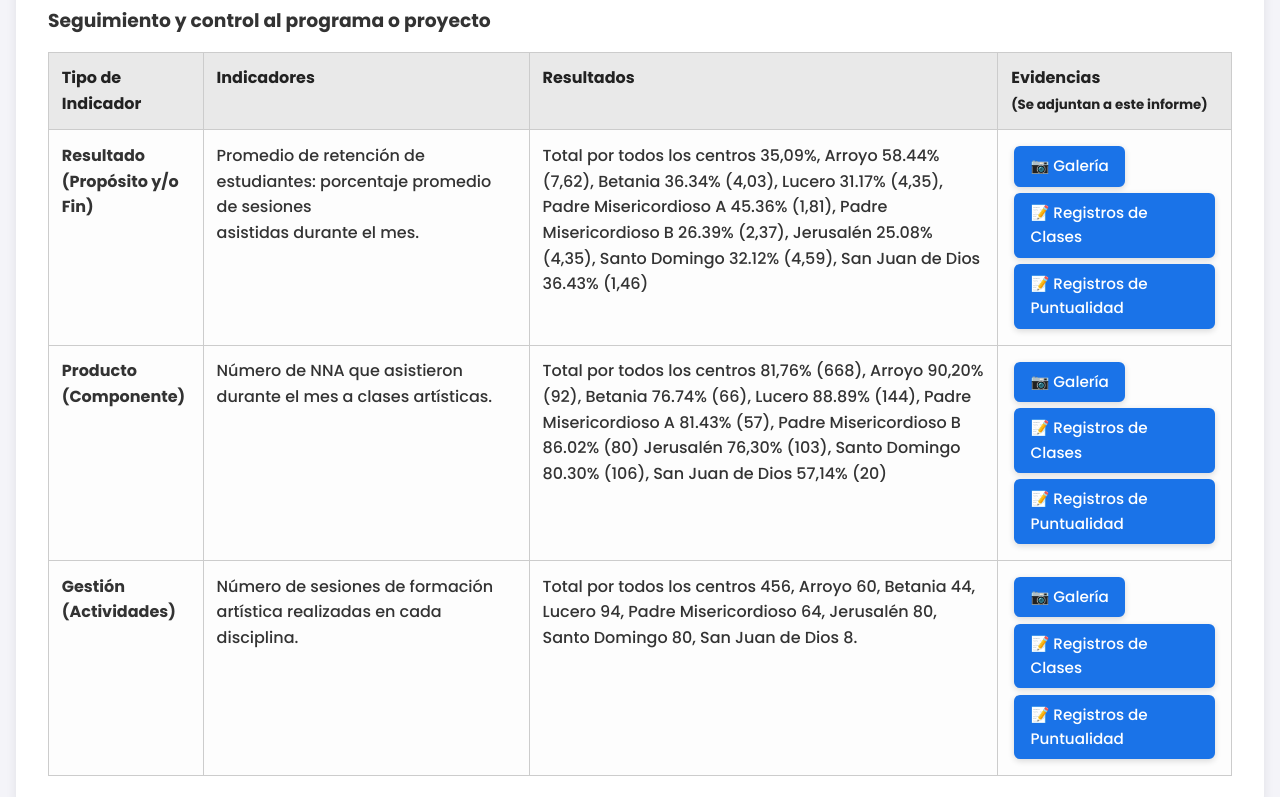
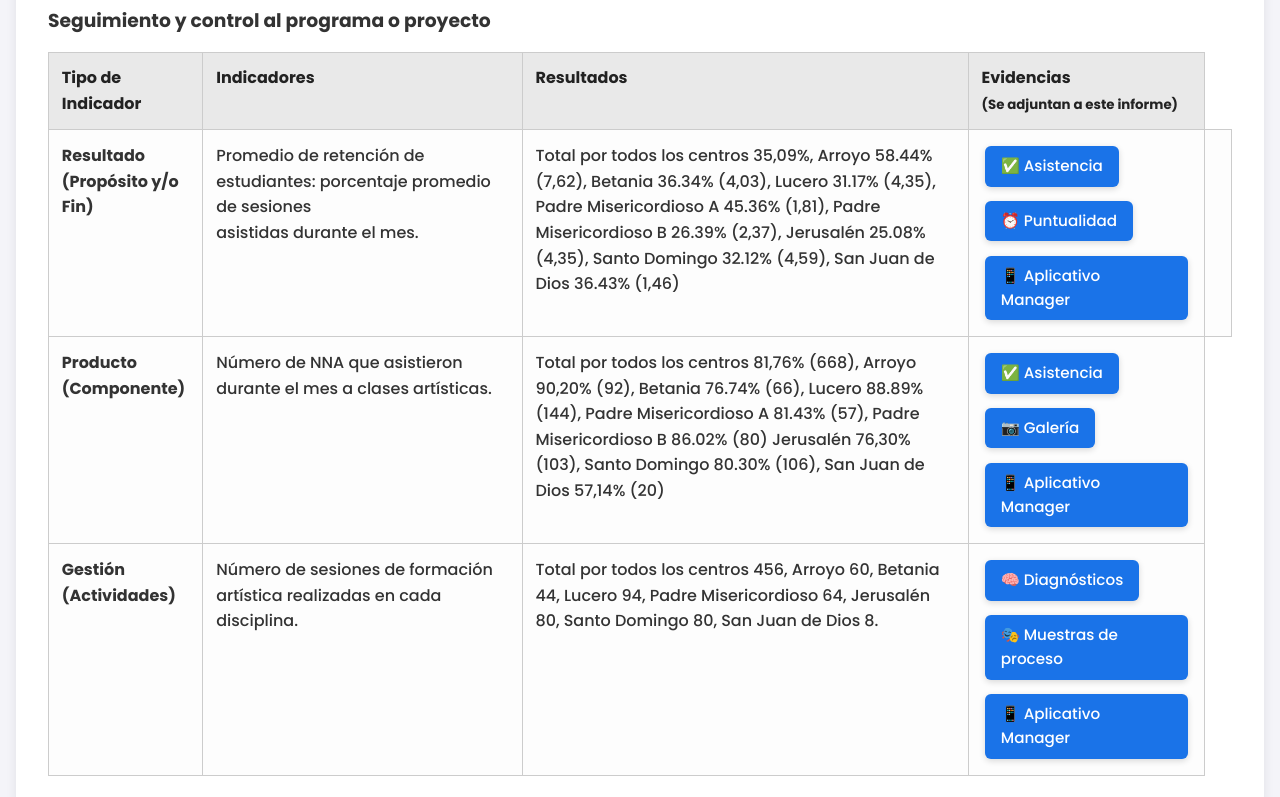
Before and after one commit to Musicala/informedegestionmayo, a plain HTML site: page index.html in a window 1280 px wide. Shown: the part 1180-1977 px from the top of the page. Drawn offline with Linux system fonts and the light colour scheme.

Commit message:
Update index.html

```diff
--- a/index.html
+++ b/index.html
@@ -136,96 +136,39 @@
               <td><strong>Resultado<br>(Propósito y/o Fin)</strong></td>
               <td>Promedio de retención de estudiantes: porcentaje promedio de sesiones asistidas durante el mes.</td>
               <td>Total por todos los centros 35,09%, Arroyo 58.44% (7,62), Betania 36.34% (4,03), Lucero 31.17% (4,35), Padre Misericordioso A 45.36% (1,81), Padre Misericordioso B 26.39% (2,37), Jerusalén 25.08% (4,35), Santo Domingo 32.12% (4,59), San Juan de Dios 36.43% (1,46)</td>
-              <td>
-                <!-- Galería -->
-                <a
-                href="https://drive.google.com/drive/folders/1AC-BjyYXiEcB7_l5KynvKMdqSXEjxPyh?usp=drive_link"
-                target="_blank"
-                rel="noopener noreferrer"
-                class="btn-evidencias">
-                📷 Galería
-              </a>
-
-              <!-- Registros de Clases -->
-                <a
-                href="https://musicalaescuela.github.io/RegistrosFSACoordinaci-n/"
-                target="_blank"
-                rel="noopener noreferrer"
-                class="btn-evidencias">
-                📝 Registros de Clases
-              </a>
-
-              <!-- Registros de Puntualidad -->
-              <a
-              href="https://musicala.github.io/registropuntualidad/"
-              target="_blank"
-              rel="noopener noreferrer"
-              class="btn-evidencias">
-              📝 Registros de Puntualidad
+              <td class="evidencias-cell">
+              <div class="btn-group">
+                <a href="https://musicalaescuela.github.io/RegistrosFSACoordinaci-n/" class="btn-evidencias" target="_blank">✅ Asistencia</a>
+                <a href="https://musicala.github.io/registropuntualidad/" class="btn-evidencias" target="_blank">⏰ Puntualidad</a>
+                <a href="https://script.google.com/macros/s/AKfycbx7eookGndh90iXfS0w2DieoaqWkR9HWKGBrkZM9gM/dev" class="btn-evidencias" target="_blank">📱 Aplicativo Manager</a>
+              </div>
+            </td>
+            <td>
             </td>
             </tr>
             <tr>
               <td><strong>Producto<br>(Componente)</strong></td>
               <td>Número de NNA que asistieron durante el mes a clases artísticas.</td>
               <td>Total por todos los centros 81,76% (668), Arroyo 90,20% (92), Betania 76.74% (66), Lucero 88.89% (144), Padre Misericordioso A 81.43% (57),  Padre Misericordioso B 86.02% (80) Jerusalén 76,30% (103), Santo Domingo 80.30% (106), San Juan de Dios 57,14% (20) </td>
-              <td>
-                <!-- Galería -->
-                <a
-                href="https://drive.google.com/drive/folders/1AC-BjyYXiEcB7_l5KynvKMdqSXEjxPyh?usp=drive_link"
-                target="_blank"
-                rel="noopener noreferrer"
-                class="btn-evidencias">
-                📷 Galería
-              </a>
-
-              <!-- Registros de Clases -->
-                <a
-                href="https://musicalaescuela.github.io/RegistrosFSACoordinaci-n/"
-                target="_blank"
-                rel="noopener noreferrer"
-                class="btn-evidencias">
-                📝 Registros de Clases
-              </a>
-
-              <!-- Registros de Puntualidad -->
-              <a
-              href="https://musicala.github.io/registropuntualidad/"
-              target="_blank"
-              rel="noopener noreferrer"
-              class="btn-evidencias">
-              📝 Registros de Puntualidad
-            </a>
+              <td class="evidencias-cell">
+              <div class="btn-group">
+                <a href="https://musicalaescuela.github.io/RegistrosFSACoordinaci-n/" class="btn-evidencias" target="_blank">✅ Asistencia</a>
+                <a href="https://drive.google.com/drive/folders/1AC-BjyYXiEcB7_l5KynvKMdqSXEjxPyh?usp=drive_link" class="btn-evidencias" target="_blank">📷 Galería</a>
+                <a href="https://musicalaescuela.github.io/Manager" class="btn-evidencias" target="_blank">📱 Aplicativo Manager</a>
+              </div>
+            </td>
             </tr>
             <tr>
               <td><strong>Gestión<br>(Actividades)</strong></td>
               <td>Número de sesiones de formación artística realizadas en cada disciplina.</td>
               <td>Total por todos los centros 456, Arroyo 60, Betania 44, Lucero 94, Padre Misericordioso 64, Jerusalén 80, Santo Domingo 80, San Juan de Dios 8.</td>
-              <td>
-                <!-- Galería -->
-                <a
-                href="https://drive.google.com/drive/folders/1AC-BjyYXiEcB7_l5KynvKMdqSXEjxPyh?usp=drive_link"
-                target="_blank"
-                rel="noopener noreferrer"
-                class="btn-evidencias">
-                📷 Galería
-              </a>
-
-              <!-- Registros de Clases -->
-                <a
-                href="https://musicalaescuela.github.io/RegistrosFSACoordinaci-n/"
-                target="_blank"
-                rel="noopener noreferrer"
-                class="btn-evidencias">
-                📝 Registros de Clases
-              </a>
-
-              <!-- Registros de Puntualidad -->
-              <a
-              href="https://musicala.github.io/registropuntualidad/"
-              target="_blank"
-              rel="noopener noreferrer"
-              class="btn-evidencias">
-              📝 Registros de Puntualidad
+              <td class="evidencias-cell">
+              <div class="btn-group">
+                <a href="https://musicala.github.io/diagnosticos/" class="btn-evidencias" target="_blank">🧠 Diagnósticos</a>
+                <a href="https://musicala.github.io/muestras/" class="btn-evidencias" target="_blank">🎭 Muestras de proceso</a>
+                <a href="https://musicalaescuela.github.io/Manager" class="btn-evidencias" target="_blank">📱 Aplicativo Manager</a>
+              </div>
+            </td>
             </tr>
           </tbody>
         </table>
@@ -316,7 +259,7 @@
         <div class="comentarios-finales">
         <h3>Comentarios finales (si aplica)</h3>
         <p>
-          Durante este tercer mes, <strong>Musicala – Casa Kiwa</strong> ha fortalecido su labor gracias al compromiso constante de docentes, líderes de sede, coordinadores y familias. A pesar de la renovación parcial del equipo docente, los nuevos integrantes se integraron con rapidez y contribuyeron activamente a cada etapa del proyecto.
+          Durante este tercer mes, <strong>Musicala – Casas Kiwa</strong> ha fortalecido su labor gracias al compromiso constante de docentes, líderes de sede, coordinadores y familias. A pesar de la renovación parcial del equipo docente, los nuevos integrantes se integraron con rapidez y contribuyeron activamente a cada etapa del proyecto.
         </p>
         <p>Para mantener este impulso, proponemos:</p>
         <ol>
@@ -371,36 +314,29 @@
           </form>
 
           <div class="firmas-campos">
-          <!-- Primera columna -->
-          <div class="columna-firma">
-            <label><strong>Nombre:</strong></label>
-            <input type="text" value="Jimmy Alexander Caballero Moreno" readonly>
-
-            <label><strong>Proyecto:</strong></label>
-            <input type="text" value="Casas Kiwa" readonly>
-
-            <label><strong>Fecha:</strong></label>
-            <input type="text" value="25 de Mayo del 2025" readonly>
-
-            <label><strong>Firma:</strong></label>
-            <div class="firma-vacia">
-              <img src="firma alek.jpg" alt="Firma de Alek">
-            </div>
+          <!-- Columna izquierda: Jimmy -->
+          <div class="columna-firma tarjeta-firma">
+            <h4>Responsable del Proyecto</h4>
+            <p><strong>Nombre:</strong><br>Jimmy Alexander Caballero Moreno</p>
+            <p><strong>Proyecto:</strong><br>Casas Kiwa</p>
+            <p><strong>Fecha:</strong><br>25 de Mayo del 2025</p>
+            <p><strong>Firma:</strong></p>
+            <div class="firma-vacia"></div>
           </div>
 
-          <!-- Segunda columna -->
-          <div class="columna-firma">
-            <label><strong>Nombre del Subd. Gestión Social y RRII:</strong></label>
-            <input type="text" placeholder="Nombre del subdirector">
+          <!-- Columna derecha: Subdirección -->
+          <div class="columna-firma tarjeta-firma">
+            <h4>Subdirección de Gestión Social y RRII</h4>
+            <label for="nombre-sub">Nombre:</label>
+            <input type="text" id="nombre-sub" placeholder="Nombre del subdirector">
 
-            <label><strong>Fecha:</strong></label>
-            <input type="date">
+            <label for="fecha-sub">Fecha:</label>
+            <input type="date" id="fecha-sub">
 
-            <label><strong>Firma:</strong> (espacio para firmar tras imprimir)</label>
+            <label>Firma:</label>
             <div class="firma-vacia"></div>
           </div>
-        </div>
-
+          </div>
         </section>
 
         <section class="tabla-autorizacion">
```
